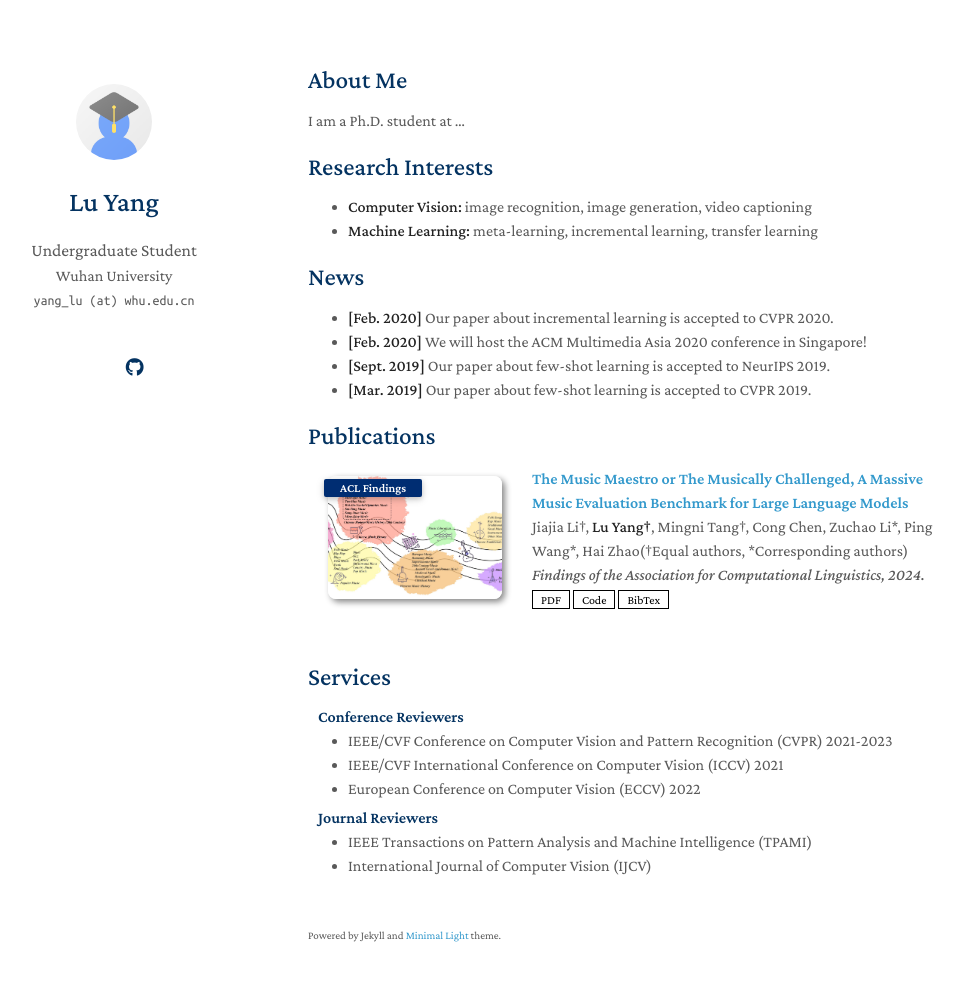
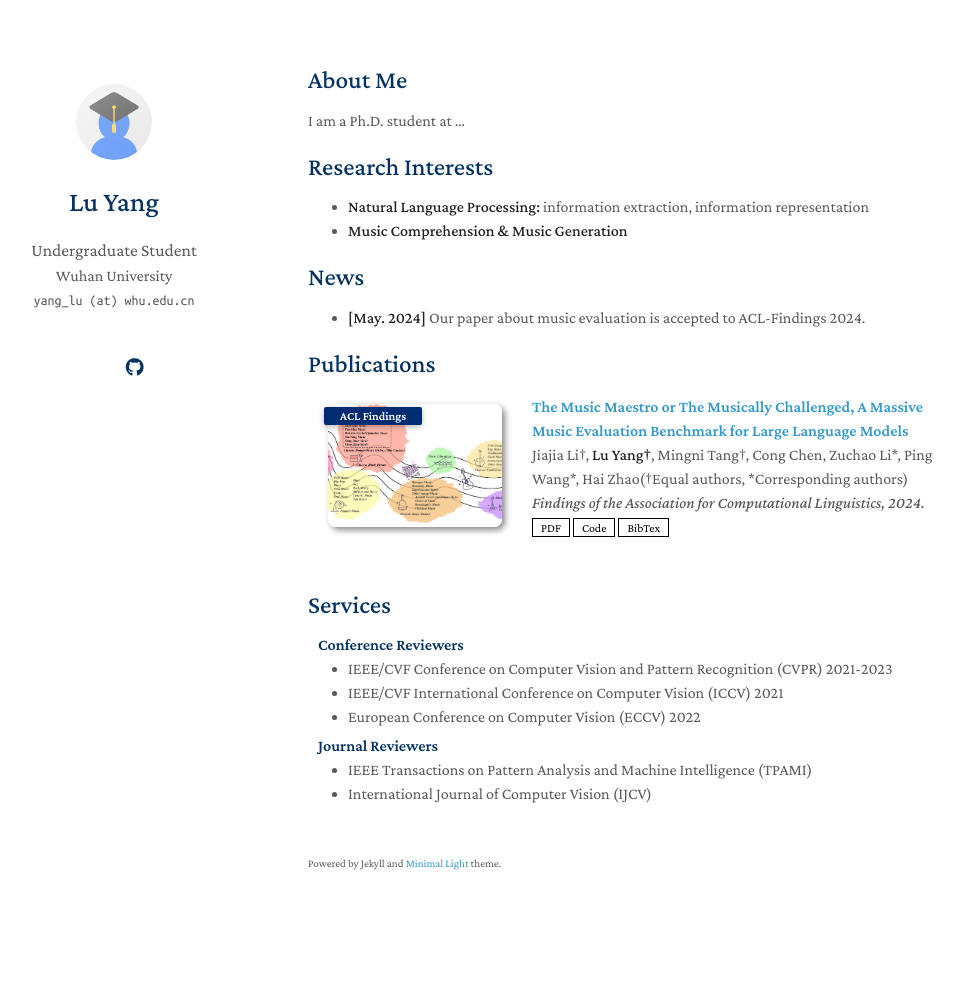
Before and after one commit to Lu-Yang666/Lu-Yang666.github.io, a Jekyll site: the page built from index.md, in a window 1280 px wide and 1016 px high. Shown: the top 981 px of the window, without its empty margins (162-1126 px from the left). Built offline with Jekyll 4.4.1, drawn with Linux system fonts in a browser that asks for light colours; nearby versions of some CDN libraries; a style sheet for code colours, icons or effects is not loaded; our own code applies the rules of GitHub Pages for plain Markdown files.

Commit message:
Update index.md

```diff
--- a/index.md
+++ b/index.md
@@ -8,15 +8,12 @@ I am a Ph.D. student at ...
 
 ## Research Interests
 
-- **Computer Vision:** image recognition, image generation, video captioning
-- **Machine Learning:** meta-learning, incremental learning, transfer learning
+- **Natural Language Processing:** information extraction, information representation
+- **Music Comprehension & Music Generation**
 
 ## News
 
-- **[Feb. 2020]** Our paper about incremental learning is accepted to CVPR 2020.
-- **[Feb. 2020]** We will host the ACM Multimedia Asia 2020 conference in Singapore!
-- **[Sept. 2019]** Our paper about few-shot learning is accepted to NeurIPS 2019.
-- **[Mar. 2019]** Our paper about few-shot learning is accepted to CVPR 2019.
+- **[May. 2024]** Our paper about music evaluation is accepted to ACL-Findings 2024.
 
 {% include_relative _includes/publications.md %}
 
```
